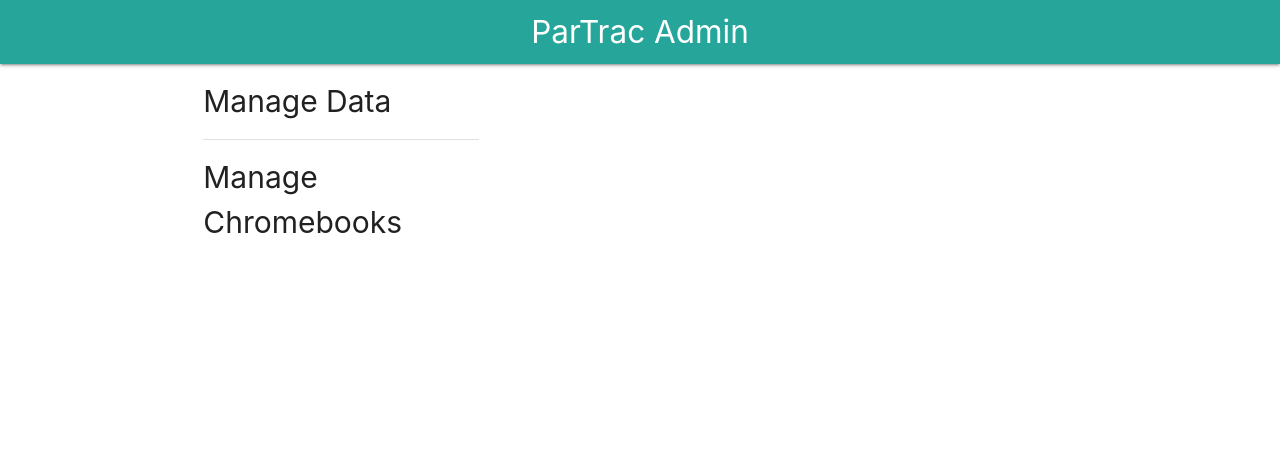
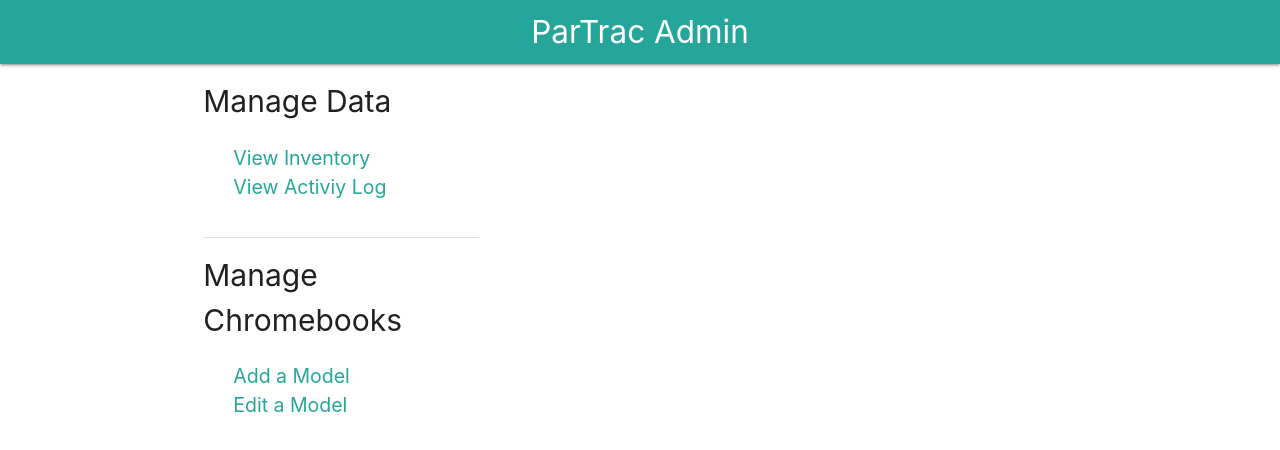
Before and after one commit to KantKontrol/Part-Tracker, a React (Create React App) app in the folder back-end/partrac-admin/client/: page /home in a window 1280 px wide. Shown: the top 450 px of the page. Built offline with nearby package versions, Linux system fonts and the light colour scheme.

Commit message:
created and styled link list

```diff
--- a/back-end/partrac-admin/client/src/components/Header/index.js
+++ b/back-end/partrac-admin/client/src/components/Header/index.js
@@ -7,8 +7,8 @@ export default function Header(){
     return (
         <header>
               <nav>
-                <div class="nav-wrapper cus-nav-style">
-                    <a href="/home" class="brand-logo">ParTrac Admin</a>
+                <div className="nav-wrapper cus-nav-style">
+                    <a href="/home" className="brand-logo">ParTrac Admin</a>
                 </div>
             </nav>
         </header>
--- /dev/null
+++ b/back-end/partrac-admin/client/src/components/LinkList/index.css
@@ -0,0 +1,17 @@
+.link-list {
+    font-size: 1.3rem;
+    text-indent: 2rem;
+}
+
+.link-list a:link {
+    color:#26a69a !important;
+}
+
+.link-list a:hover {
+    color:#26a69a !important;
+    text-shadow: 2px 1px 5px #1fc2b2;
+}
+
+.link-list a:visited {
+    color:#26a69a !important;
+}
--- /dev/null
+++ b/back-end/partrac-admin/client/src/components/LinkList/index.js
@@ -0,0 +1,15 @@
+import React from "react";
+import "./index.css";
+
+
+export default function LinkList(props){
+
+    let { titleOne, refOne, titleTwo, refTwo } = props;
+
+    return (
+        <ul className="link-list">
+            <li><a href={refOne}>{titleOne}</a></li>
+            <li><a href={refTwo}>{titleTwo}</a></li>
+        </ul>
+    );
+}
--- a/back-end/partrac-admin/client/src/index.css
+++ b/back-end/partrac-admin/client/src/index.css
@@ -1,13 +1,3 @@
-body {
-  margin: 0;
-  font-family: -apple-system, BlinkMacSystemFont, 'Segoe UI', 'Roboto', 'Oxygen',
-    'Ubuntu', 'Cantarell', 'Fira Sans', 'Droid Sans', 'Helvetica Neue',
-    sans-serif;
-  -webkit-font-smoothing: antialiased;
-  -moz-osx-font-smoothing: grayscale;
+html,body {
+  height: 100%;
 }
-
-code {
-  font-family: source-code-pro, Menlo, Monaco, Consolas, 'Courier New',
-    monospace;
-}
--- a/back-end/partrac-admin/client/src/pages/AdminLanding.js
+++ b/back-end/partrac-admin/client/src/pages/AdminLanding.js
@@ -1,5 +1,6 @@
 import React from "react";
 import Header from "../components/Header";
+import LinkList from "../components/LinkList";
 
 export default function AdminLanding(){
 
@@ -14,12 +15,14 @@ export default function AdminLanding(){
 
                         <div className="section">
                             <div className="header-title">Manage Data</div>
+                            <LinkList titleOne="View Inventory" refOne="/home"  titleTwo="View Activiy Log"  refTwo="/home"/>
                         </div>
 
                         <div className="divider"></div>
 
                         <div className="section">
                             <div className="header-title">Manage Chromebooks</div>
+                            <LinkList titleOne="Add a Model" refOne="/home"  titleTwo="Edit a Model"  refTwo="/home"/>
                         </div>
 
                     </div>
```
